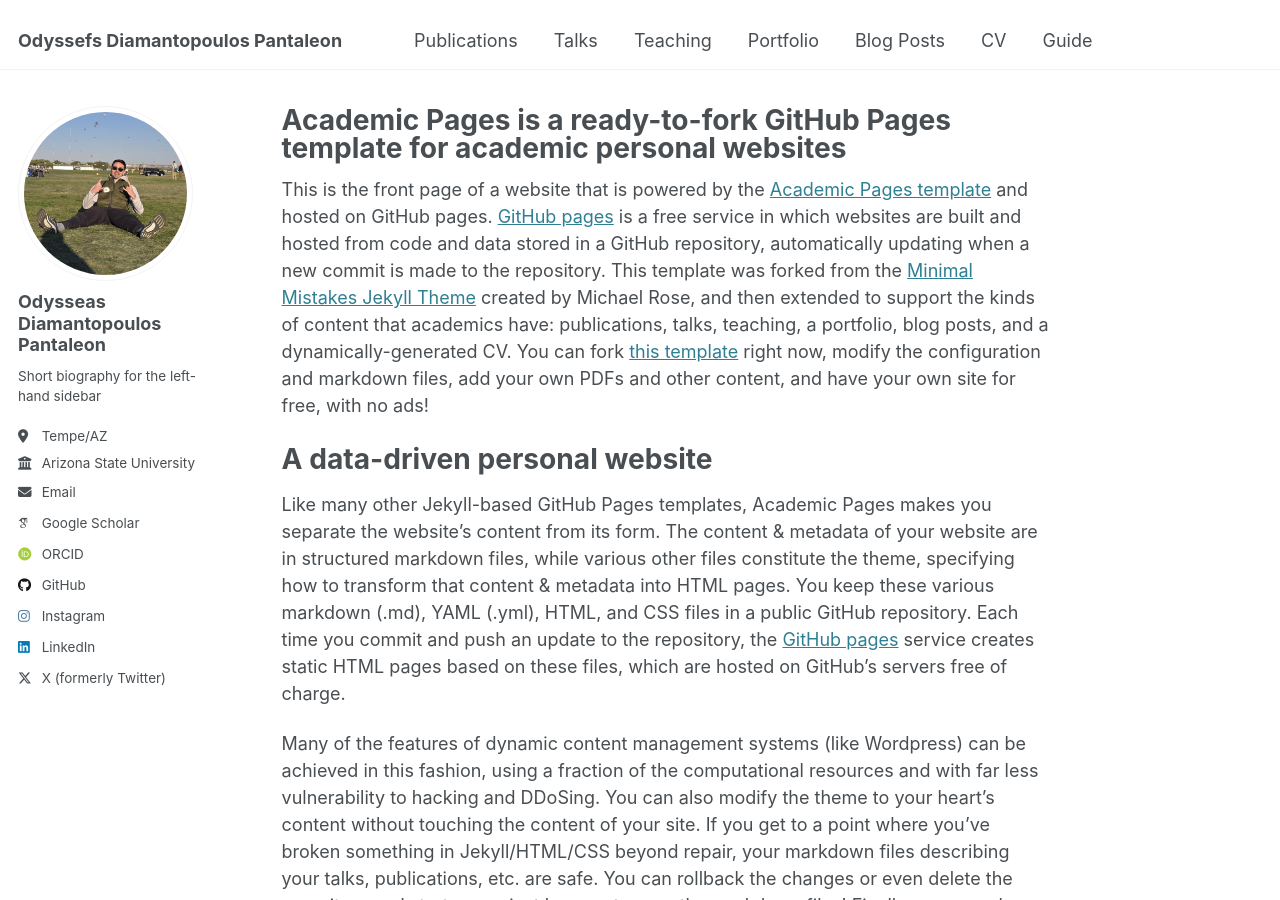
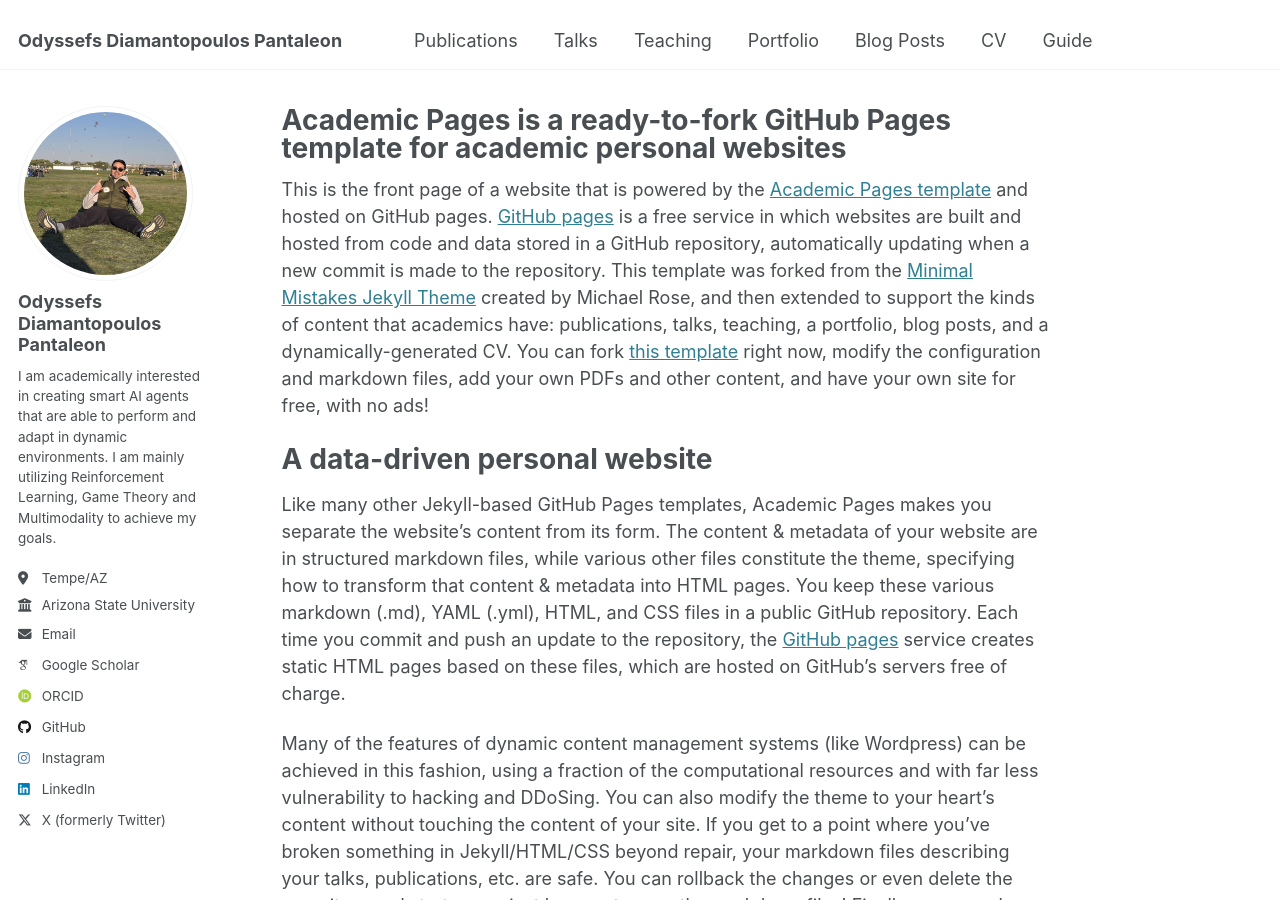
Before and after one commit to gody10/gody10.github.io, a Jekyll site: the page built from _pages/about.md, in a window 1280 px wide and 900 px high. Built offline with Jekyll 4.4.1, drawn with Linux system fonts in a browser that asks for light colours; some web fonts are replaced.

Commit message:
Add short biography

```diff
--- a/_config.yml
+++ b/_config.yml
@@ -23,9 +23,9 @@ repository               : "gody10/gody10.github.io"
 author:
   # Biographic information
   avatar           : "avatar.jpg"
-  name             : "Odysseas Diamantopoulos Pantaleon"
+  name             : "Odyssefs Diamantopoulos Pantaleon"
   pronouns         : # example: "she/her"
-  bio              : "Short biography for the left-hand sidebar"
+  bio              : "I am academically interested in creating smart AI agents that are able to perform and adapt in dynamic environments. I am mainly utilizing Reinforcement Learning, Game Theory and Multimodality to achieve my goals."
   location         : "Tempe/AZ"
   employer         : "Arizona State University"
   uri              : # URL
```
